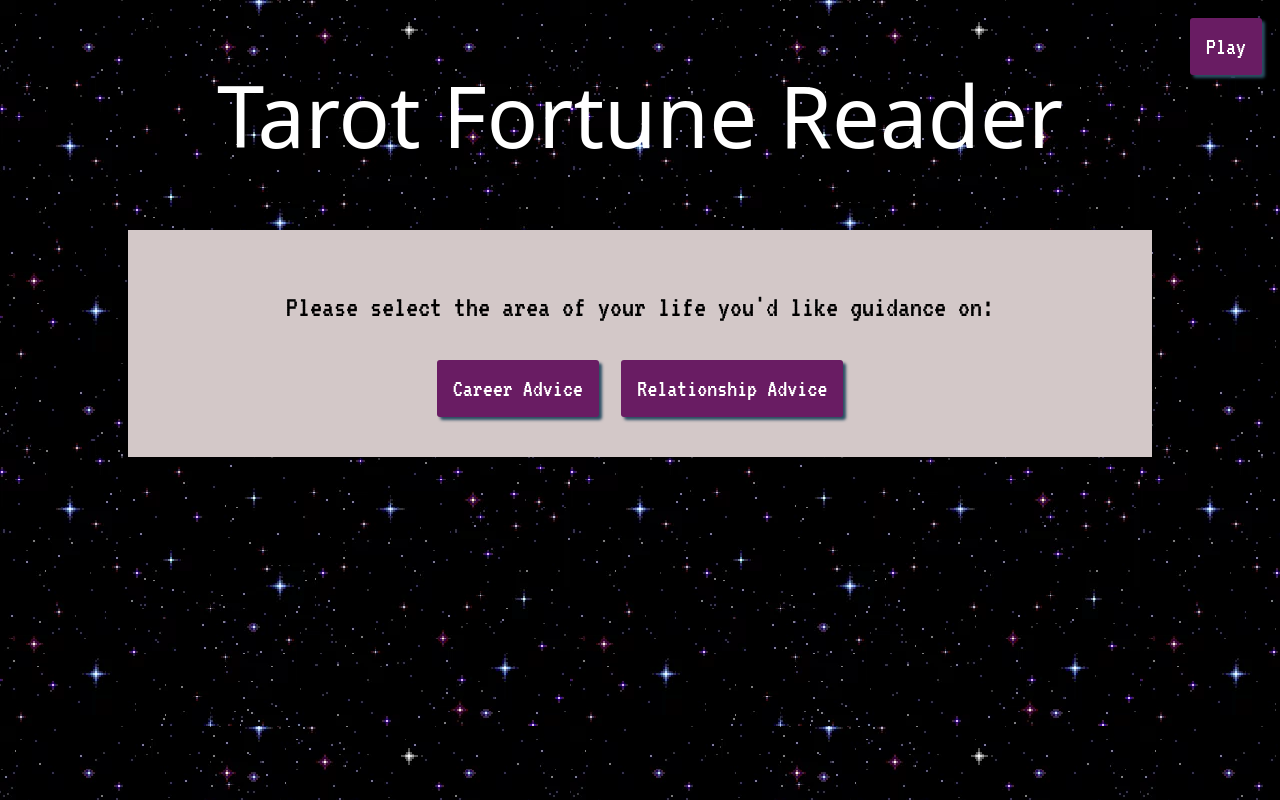
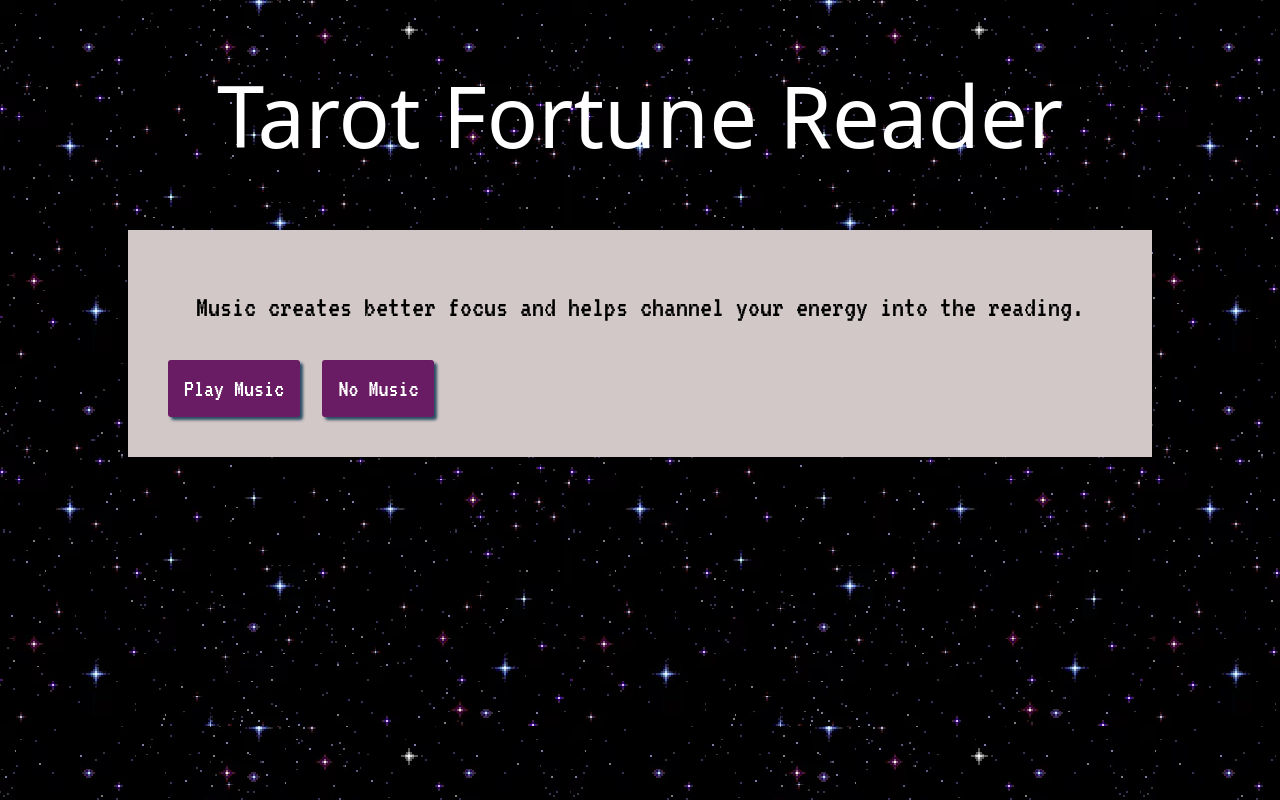
Before and after one commit to scottpetrovic/tarot-reader, a website built with Vite: page index.html in a window 1280 px wide. Built offline with nearby package versions, Linux system fonts and the light colour scheme; a web font is replaced by a local one.

Commit message:
Turn playing the music into the first step

```diff
--- a/index.html
+++ b/index.html
@@ -15,6 +15,17 @@
   </header>
 
   <main>
+
+
+    <section id="step-enhance-mood-music" class="panel">
+        <p class="direction-text">Music creates better focus and helps channel your energy into the reading. </p>
+
+        <button id="enable-music-button">Play Music</button>
+        <button id="ignore-music-button">No Music</button>
+    </section>
+
+
+
     <!-- Step 1: Selection -->
     <section id="step-advice-selection" class="panel">
         <p class="direction-text">Please select the area of your life you'd like guidance on:</p>
@@ -74,7 +85,6 @@
   </main>
 
 
-  <button id="play-pause-button">Play</button>
   <audio  id="music-player" loop>
     <source src="/public/mystic-visions.mp3" type="audio/mpeg">
     Your browser does not support the audio element.
--- a/script.js
+++ b/script.js
@@ -8,6 +8,7 @@ export class TarotReading
     constructor() {
 
         this.states = {
+            MUSIC_SELECTION: "step-enhance-mood-music",
             ADVICE_SELECTION: "step-advice-selection",
             CARD_SELECTION: "step-card-selection",
             CARD_READING: "step-card-reading",
@@ -27,7 +28,7 @@ export class TarotReading
         this.question_answers_memory = []; // store answers to questions for ending summary
 
         this.advice_type = null; // career or relationship advice
-        this.currentState = this.states.ADVICE_SELECTION; // initial screen select
+        this.currentState = this.states.MUSIC_SELECTION; // initial screen select
         this.tarot_deck = tarot_data; // JSON data of tarot cards
         this.selected_cards = []; // selected cards for reading. makes sure we don't pull them again
 
@@ -62,7 +63,12 @@ export class TarotReading
             this.transitionState(this.states.CLOSING_WORDS)
         });
 
-        const play_pause_button = document.getElementById('play-pause-button');
+
+        document.getElementById('ignore-music-button').addEventListener('click', () => {
+            this.transitionState(this.states.ADVICE_SELECTION);
+        })
+
+        const play_pause_button = document.getElementById('enable-music-button');
         play_pause_button.addEventListener('click', () => {
             const audio_player = document.getElementById('music-player');
 
@@ -75,6 +81,7 @@ export class TarotReading
                 play_pause_button.innerText = 'Play Music';
             }
 
+            this.transitionState(this.states.ADVICE_SELECTION);
         });
 
     }
```
Also changed, not shown: README.md.
